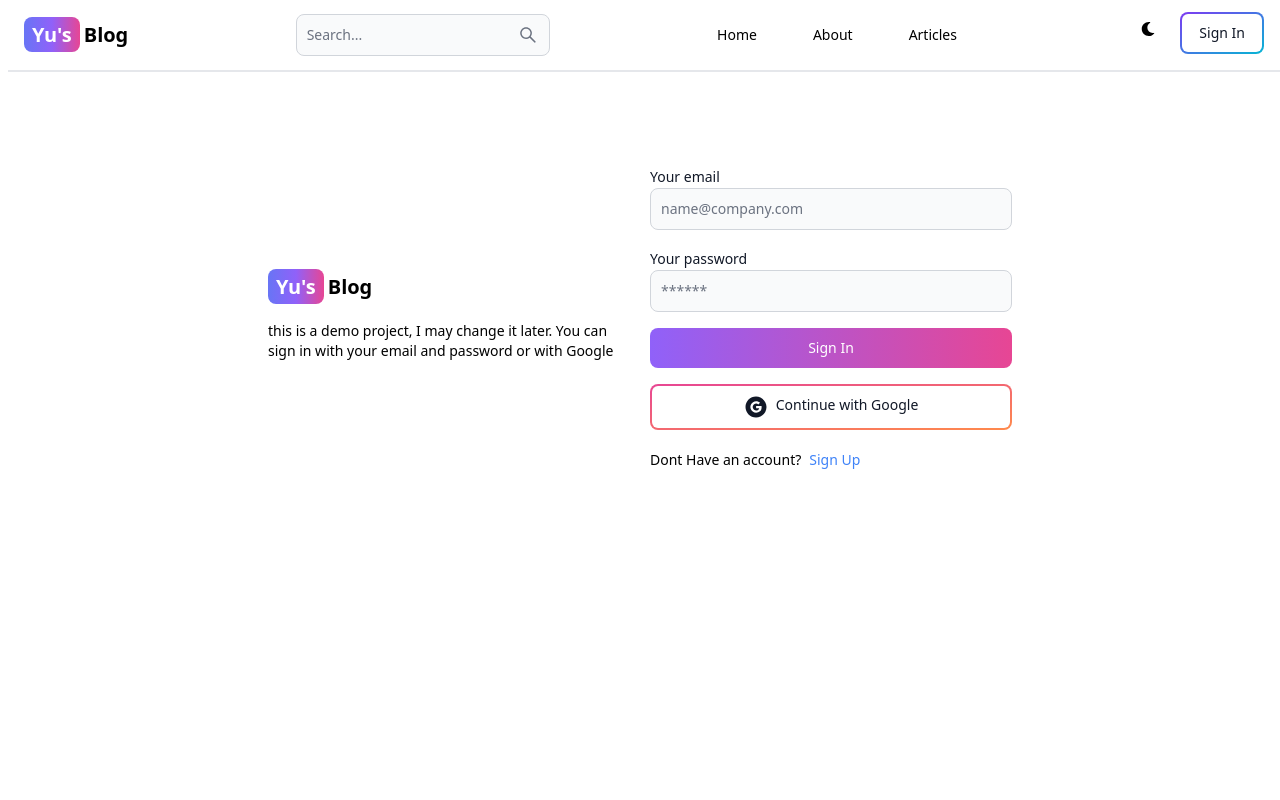
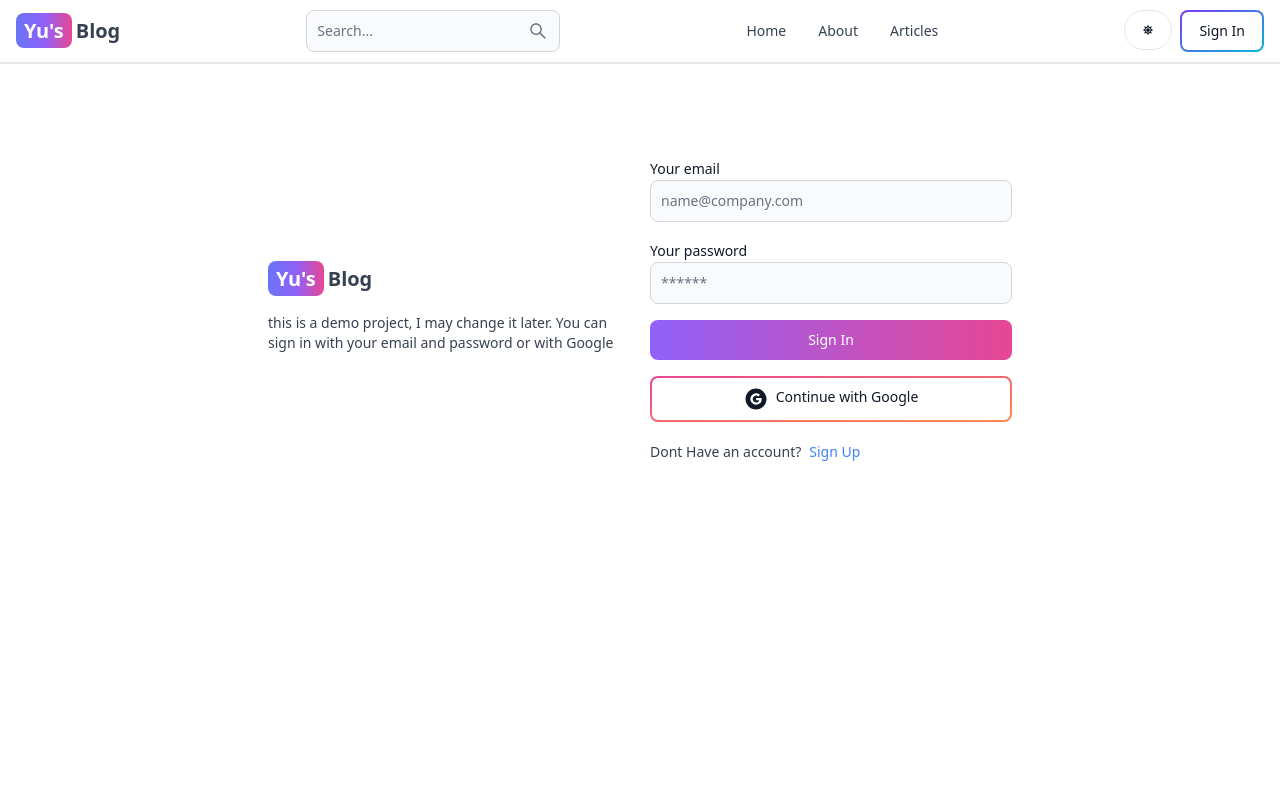
Before and after one commit to serenasunyu/mearnBlog, a React (Vite) app in the folder client/: page /sign-in in a window 1280 px wide. Shown: the top 800 px of the page. Built offline with nearby package versions, Linux system fonts and the light colour scheme; no server answers.

Commit message:
complete dark mode functionality

```diff
--- a/client/src/components/Header.jsx
+++ b/client/src/components/Header.jsx
@@ -1,16 +1,19 @@
 import { Button, Navbar, TextInput, Dropdown, Avatar } from 'flowbite-react';
 import { Link, useLocation } from 'react-router-dom';
 import { AiOutlineSearch } from 'react-icons/ai';
-import { FaMoon } from 'react-icons/fa';
-import { useSelector } from 'react-redux';
+import { FaMoon, FaSun } from 'react-icons/fa';
+import { useSelector, useDispatch } from 'react-redux';
+import { toggleTheme } from '../redux/theme/themeSlice';
 
 export default function Header() {
     const path = useLocation().pathname;
+    const dispatch = useDispatch();
     const { currentUser } = useSelector(state => state.user);
+    const { theme } = useSelector((state) => state.theme);
 
     return (
         <div>
-            <Navbar className="border-b-2 ml-2 py-2 flex-row justify-between">
+            <Navbar className="border-b-2">
                 <Link
                     to="/"
                     className="self-center whitespace-nowrap text-sm sm:text-xl font-semibold dark:text-white"
@@ -38,9 +41,14 @@
                 </Button>
 
                 {/* Right side: Buttons and Toggle */}
-                <div className="flex gap-2 md:order-2 mt-1">
-                    <Button className="w-12 h-10" color='grey' pill>
-                        <FaMoon />
+                <div className="flex gap-2 md:order-2">
+                    <Button
+                        className="w-12 h-10 hidden sm:inline"
+                        color='gray'
+                        pill
+                        onClick={() => dispatch(toggleTheme())}
+                    >
+                        {theme === 'light' ? <FaSun /> : <FaMoon />}
                     </Button>
 
                     { currentUser ? (
@@ -71,37 +79,34 @@
                         </Dropdown>
                     ) :
                     (
-                        <Link to="/sign-in" className="mb-2">
+                        <Link to="/sign-in">
                             <Button gradientDuoTone='purpleToBlue' outline>
                                 Sign In
                             </Button>
                         </Link>
                     )
-
                     }
-
-
 
                     {/* Toggle for Mobile */}
                     <Navbar.Toggle/>
                 </div>
 
                 {/* Collapsible Menu */}
-                <Navbar.Collapse className="lg:flex lg:justify-evenly">
+                <Navbar.Collapse>
                     <Navbar.Link active={path === "/"} as="div">
-                        <Link to="/" className="text-black hover:text-blue-500 mr-6">
+                        <Link to="/">
                             Home
                         </Link>
                     </Navbar.Link>
 
                     <Navbar.Link active={path === "/about"} as="div">
-                        <Link to="/about" className="text-black hover:text-blue-500 mr-6">
+                        <Link to="/about">
                             About
                         </Link>
                     </Navbar.Link>
 
                     <Navbar.Link active={path === "/articles"} as="div">
-                        <Link to="/articles" className="text-black hover:text-blue-500">
+                        <Link to="/articles">
                             Articles
                         </Link>
                     </Navbar.Link>
--- /dev/null
+++ b/client/src/components/ThemeProvider.jsx
@@ -0,0 +1,13 @@
+import { useSelector } from "react-redux";
+
+export default function ThemeProvider({ children }) {
+    const { theme } = useSelector((state) => state.theme);
+
+  return (
+    <div className={theme}>
+        <div className="bg-white text-gray-700 dark:text-gray-200 dark:bg-[rgb(16,23,42)] min-h-screen">
+            {children}
+        </div>
+    </div>
+  )
+}
--- a/client/src/main.jsx
+++ b/client/src/main.jsx
@@ -5,11 +5,14 @@
 import { store, persistor } from './redux/store.js';
 import { Provider } from 'react-redux';
 import { PersistGate } from 'redux-persist/integration/react';
+import ThemeProvider from './components/ThemeProvider.jsx';
 
 ReactDOM.createRoot(document.getElementById('root')).render(
   <PersistGate persistor={persistor}>
     <Provider store={store}>
-      <App />
+      <ThemeProvider>
+        <App />
+      </ThemeProvider>
     </Provider>
   </PersistGate>
 );
--- a/client/src/redux/store.js
+++ b/client/src/redux/store.js
@@ -1,11 +1,13 @@
 import { configureStore, combineReducers } from '@reduxjs/toolkit';
 import userReducer from './user/userSlice';
+import themeReducer from './theme/themeSlice';
 import { persistReducer } from 'redux-persist';
 import storage from 'redux-persist/lib/storage';
 import persistStore from 'redux-persist/es/persistStore';
 
 const rootReducer = combineReducers({
   user: userReducer,
+  theme: themeReducer,
 });
 
 const persistConfig = {
--- /dev/null
+++ b/client/src/redux/theme/themeSlice.js
@@ -0,0 +1,19 @@
+import { createSlice } from '@reduxjs/toolkit';
+
+const initialState = {
+    theme: 'light',
+};
+
+const themeSlice = createSlice({
+    name: 'theme',
+    initialState,
+    reducers: {
+        toggleTheme: (state) => {
+            state.theme = state.theme === 'light' ? 'dark' : 'light';
+        },
+    }
+});
+
+export const { toggleTheme } = themeSlice.actions;
+
+export default themeSlice.reducer;
```
